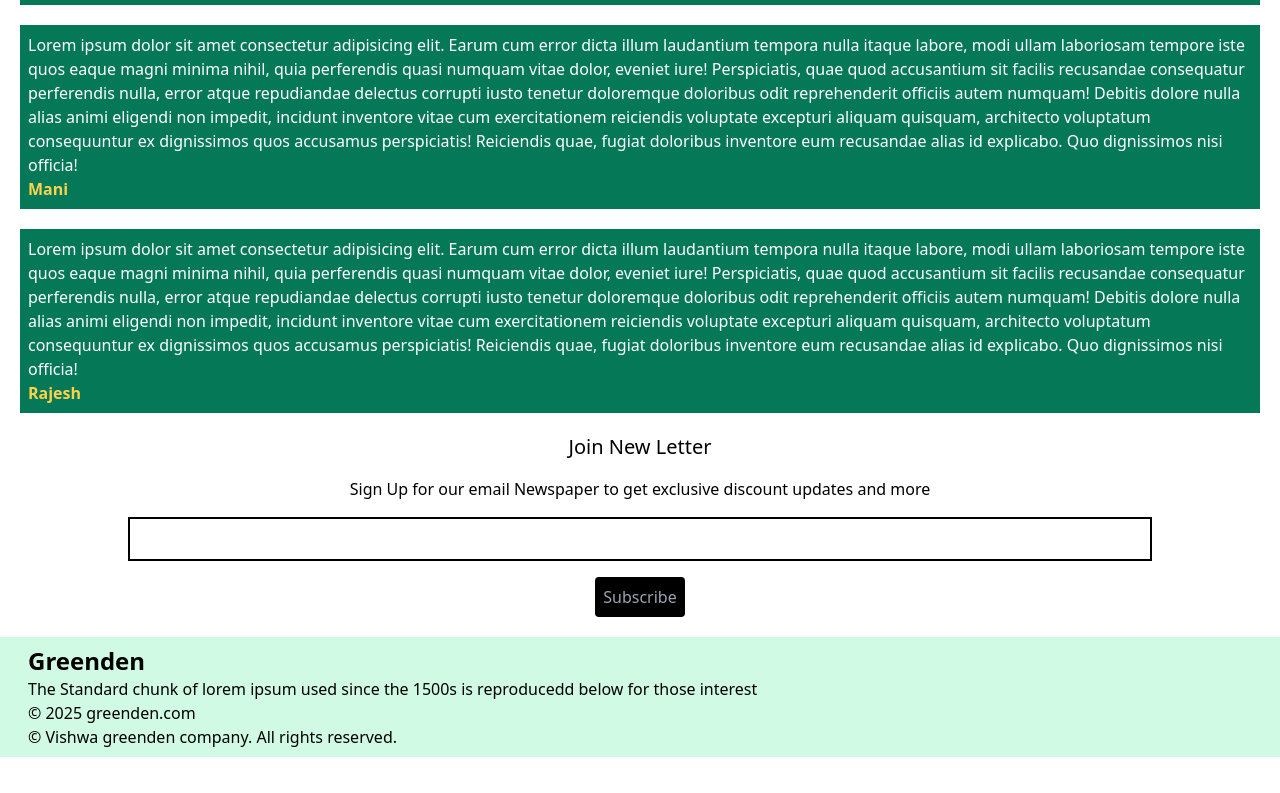
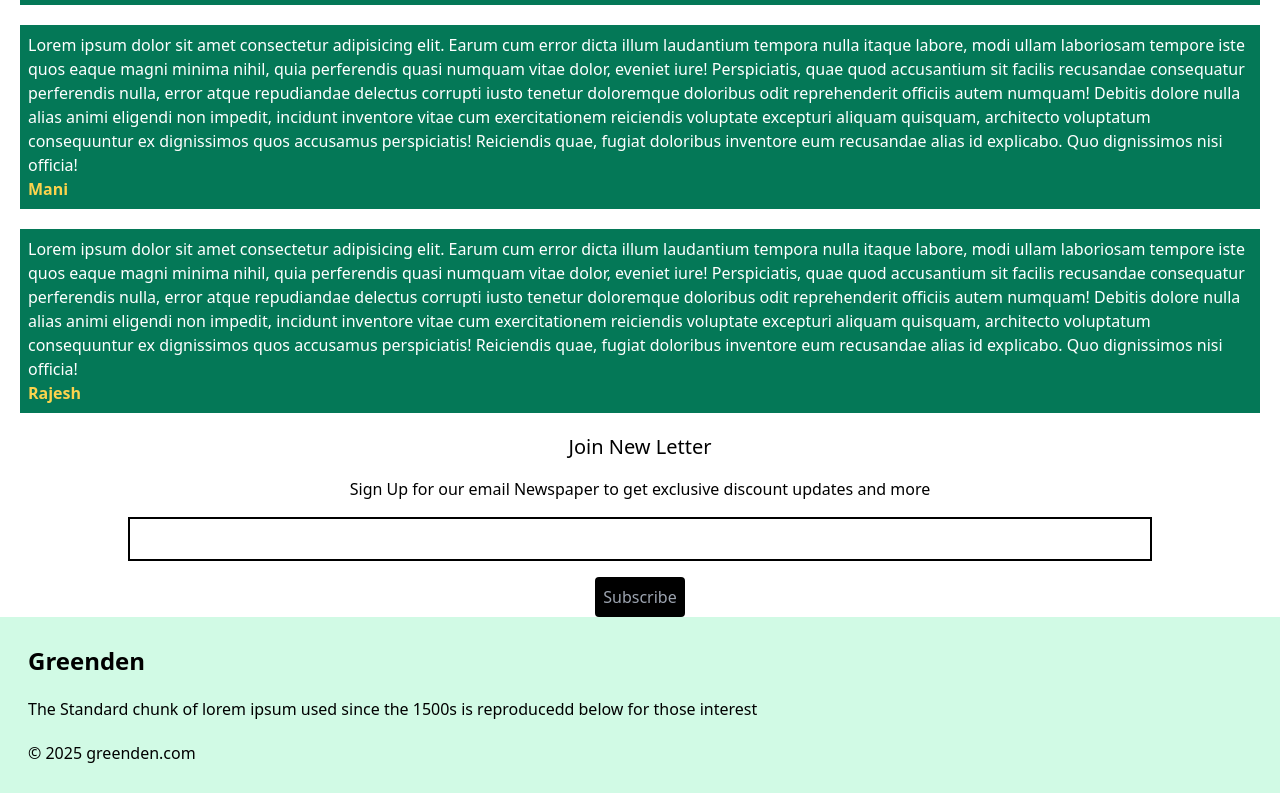
Before and after one commit to UTHRAGIRI2005/Greenden, a plain HTML site: page index.html in a window 1280 px wide. Shown: the part 1523-2316 px from the top of the page. Before the commit the page ends 2280 px from the top, so only its background shows below. Drawn offline with nearby package versions, Linux system fonts and the light colour scheme.

Commit message:
Update index.html

```diff
--- a/index.html
+++ b/index.html
@@ -184,12 +184,12 @@
     </div>
 
     <!-- Footer section -->
-    <div class=" bg-green-100 mt-5 gap-2 p-2">
-        <h1 class="font-bold text-2xl ml-5">Greenden</h1>
-        <p class="ml-5">The Standard chunk of lorem ipsum used since the 1500s is reproducedd below for those interest
+    <div class=" bg-green-100  gap-2 p-2">
+        <h1 class="font-bold text-2xl m-5">Greenden</h1>
+        <p class="m-5">The Standard chunk of lorem ipsum used since the 1500s is reproducedd below for those interest
         </p>
-        <p class="ml-5">&copy; 2025 greenden.com</p>
-        <p class="ml-5">&copy; Vishwa greenden company. All rights reserved.</p>
+        <p class="m-5">&copy; 2025 greenden.com</p>
+
 
     </div>
 </body>
```
